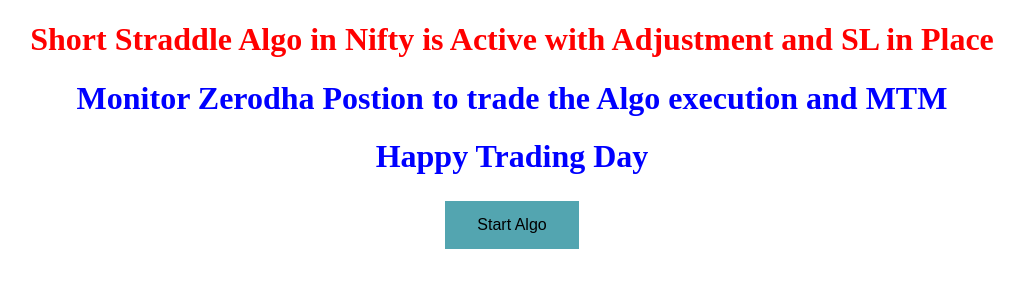
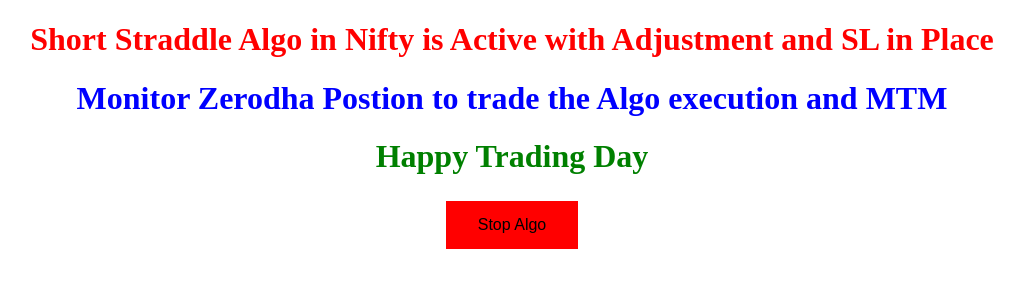
Before and after one commit to webclinic017/AlgoZerodha, a Flask app: template src/templates/index_algostarted.html in a window 1280 px wide. Shown: the top 300 px of the page, without its empty margins (128-1152 px from the left). Run offline with Flask 2, Linux system fonts and the light colour scheme; the template is opened without the code that fills it, so the values that code supplies are empty; parts of the project's set-up code (start-up, migrations or seed data) failed here and were passed over.

Commit message:
Update index_algostarted.html

```diff
--- a/src/templates/index_algostarted.html
+++ b/src/templates/index_algostarted.html
@@ -8,7 +8,7 @@
   <title>Algo Trading - Python</title>
   <style>
     .button {
-      background-color: #53a5b0;
+      background-color: red;
       border: none;
       padding: 15px 32px;
       text-align: center;
@@ -42,10 +42,10 @@
 <body>
   <h1 style="color: red" class="center">Short Straddle Algo in Nifty is Active with Adjustment and SL in Place</h1>
   <h1 style="color: blue" class="center">Monitor Zerodha Postion to trade the Algo execution and MTM</h1>
-  <h1 style="color: blue" class="center">Happy Trading Day</h1>
+  <h1 style="color: green" class="center">Happy Trading Day</h1>
   <div class="center">
-    <button class="button" onClick="startAlgo()">
-      Start Algo
+    <button class="button" onClick="stopAlgo()">
+      Stop Algo
     </button>
   </div>
 </body>
```
